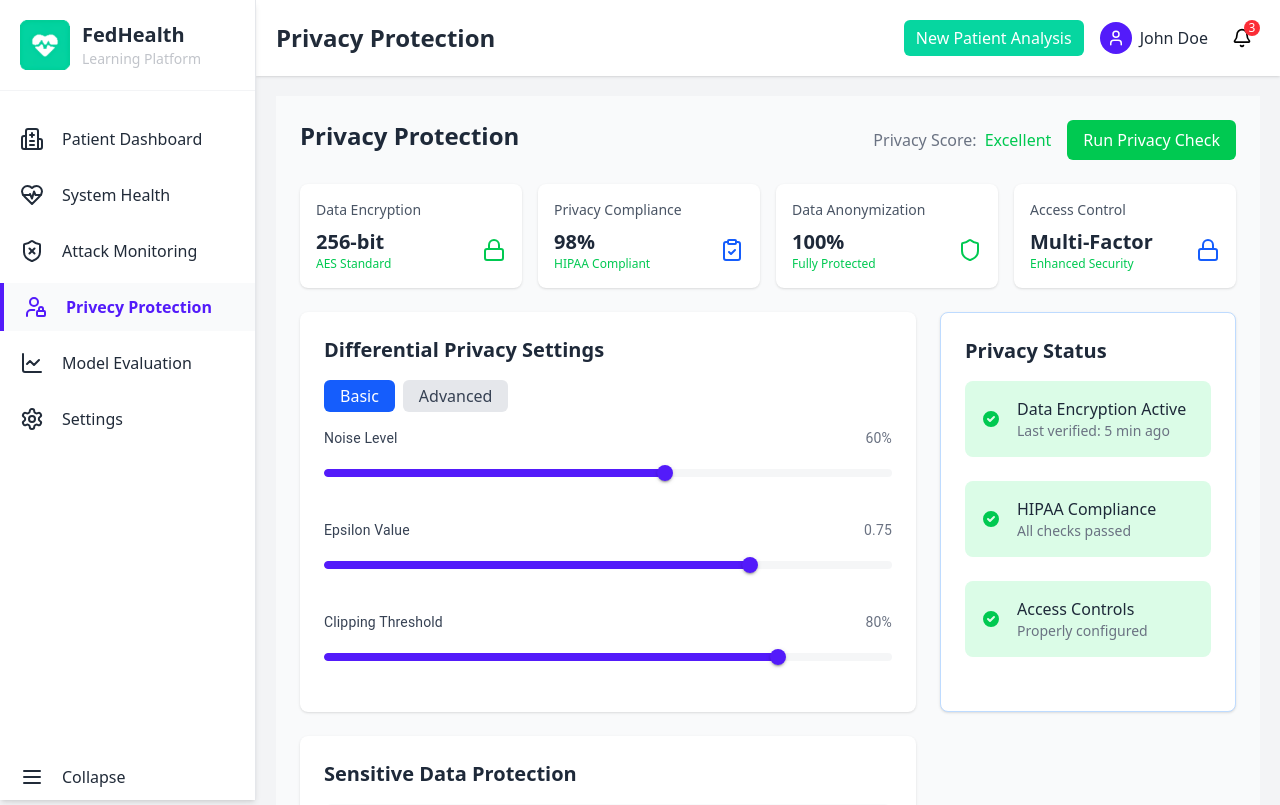
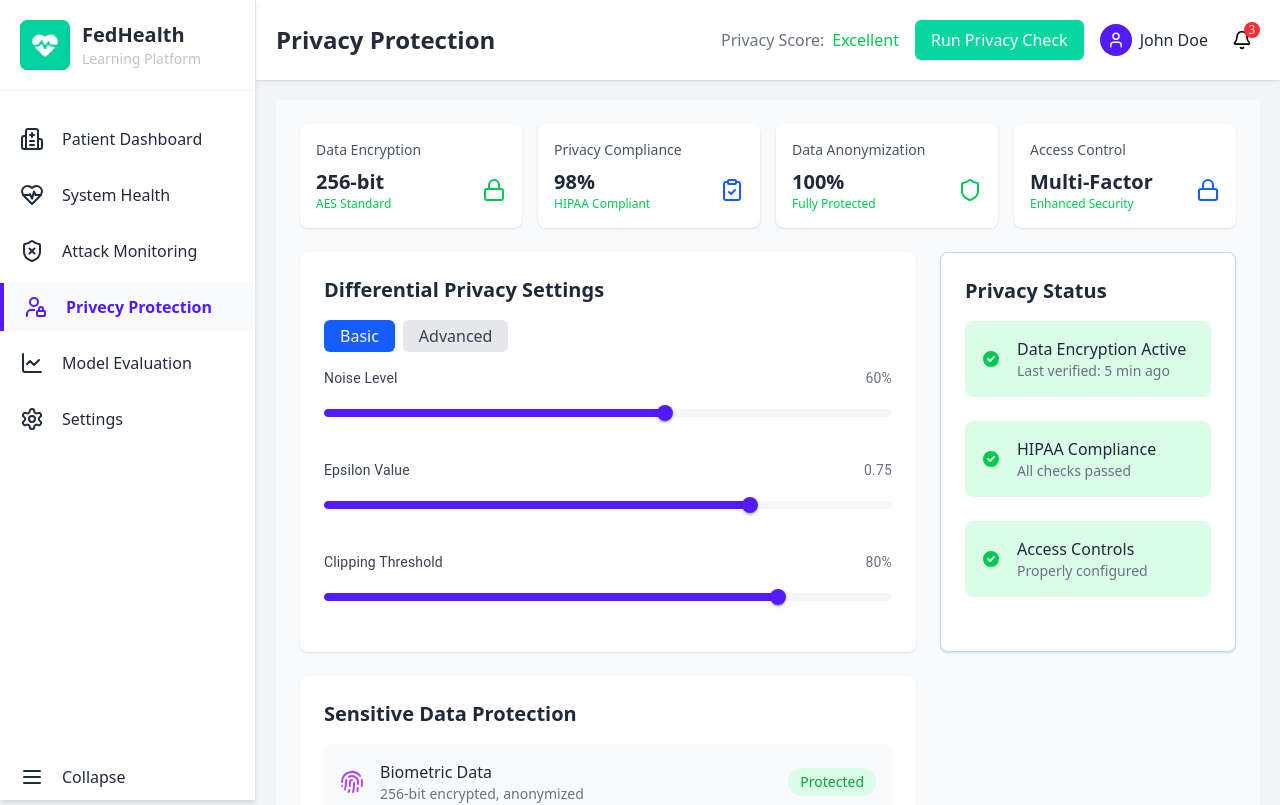
Before and after one commit to flowiix-devs/fhlp-dashboard-fe, a React (Vite) app: page /privecy-protection in a window 1280 px wide. Shown: the top 805 px of the page. Built offline with nearby package versions, Linux system fonts and the light colour scheme.

Commit message:
headr.jsx changed

```diff
--- a/src/components/Header.jsx
+++ b/src/components/Header.jsx
@@ -1,14 +1,18 @@
 import { Bell, User } from 'lucide-react';
 
-const Header = ({ title = "Welcome to Your Dashboard" }) => {
+const Header = ({ title = "Welcome to Your Dashboard", pageContent = null }) => {
   return (
     <div className="bg-cardBg p-5 shadow-sm ml-0 mr-0 mt-0 mb-5 flex justify-between items-center">
       <h1 className="text-2xl font-semibold text-textBlack">{title}</h1>
 
       <div className="flex items-center gap-4">
-        <button className="flex items-center gap-1 bg-lightGreen text-white px-3 py-1.5 rounded-md hover:bg-blue-700 transition-colors">
-          <span>New Patient Analysis</span>
-        </button>
+        {pageContent ? (
+          pageContent
+        ) : (
+          <button className="flex items-center gap-1 bg-lightGreen text-white px-3 py-1.5 rounded-md hover:bg-blue-700 transition-colors">
+            <span>New Patient Analysis</span>
+          </button>
+        )}
         <div className="flex items-center gap-2">
           <div className="bg-textBlue rounded-full h-8 w-8 flex items-center justify-center overflow-hidden">
             <User size={18} className="text-white" />
--- a/src/pages/PrivecyProtection.jsx
+++ b/src/pages/PrivecyProtection.jsx
@@ -14,19 +14,6 @@ export default function PrivacyProtection() {
   return (
     <div className="bg-gray-50 min-h-screen p-6">
       <div className="max-w-7xl mx-auto">
-        <div className="flex justify-between items-left mb-6">
-          <h1 className="text-2xl font-semibold text-gray-800">Privacy Protection</h1>
-          <div className="flex items-center gap-4">
-            <div className="flex items-center">
-              <span className="text-gray-500 mr-2">Privacy Score:</span>
-              <span className="text-green-500 font-medium">Excellent</span>
-            </div>
-            <button className="bg-green-500 hover:bg-green-600 text-white px-4 py-2 rounded-md">
-              Run Privacy Check
-            </button>
-          </div>
-        </div>
-
         <div className="grid grid-cols-1 md:grid-cols-2 lg:grid-cols-4 gap-4 mb-6">
           <StatCard
             title="Data Encryption"
--- a/src/routes/AppRoutes.jsx
+++ b/src/routes/AppRoutes.jsx
@@ -13,8 +13,10 @@ import { useSidebar } from '../context/SidebarContext';
 const AppRoute = () => {
   const { isCollapsed } = useSidebar();
   const [pageTitle, setPageTitle] = useState("Welcome to Your Dashboard");
+  const [pageContent, setPageContent] = useState(null);
   const location = useLocation();
 
+  // Define route titles and content
   const routeTitles = {
     '/patient-dashboard': 'Patient Dashboard',
     '/system-health': 'System Health',
@@ -28,6 +30,23 @@ const AppRoute = () => {
     const path = location.pathname;
     const title = routeTitles[path] || "Patient Dashboard";
     setPageTitle(title);
+
+    // Set page-specific content based on route
+    if (path === '/privecy-protection') {
+      setPageContent(
+        <div className="flex items-center gap-4">
+          <div className="flex items-center">
+            <span className="text-gray-500 mr-2">Privacy Score:</span>
+            <span className="text-green-500 font-medium">Excellent</span>
+          </div>
+          <button className="bg-lightGreen text-white px-4 py-2 rounded-md hover:bg-green-600">
+            Run Privacy Check
+          </button>
+        </div>
+      );
+    } else {
+      setPageContent(null);
+    }
   }, [location.pathname]);
 
   return (
@@ -35,7 +54,7 @@ const AppRoute = () => {
       <Sidebar />
 
       <div className={`flex-1  transition-all duration-300 ${isCollapsed ? 'ml-16' : 'ml-64'}`}>
-        <Header title={pageTitle} />
+        <Header title={pageTitle} pageContent={pageContent} />
 
         <div className='pl-5 pr-5'>
           <Routes>
```
